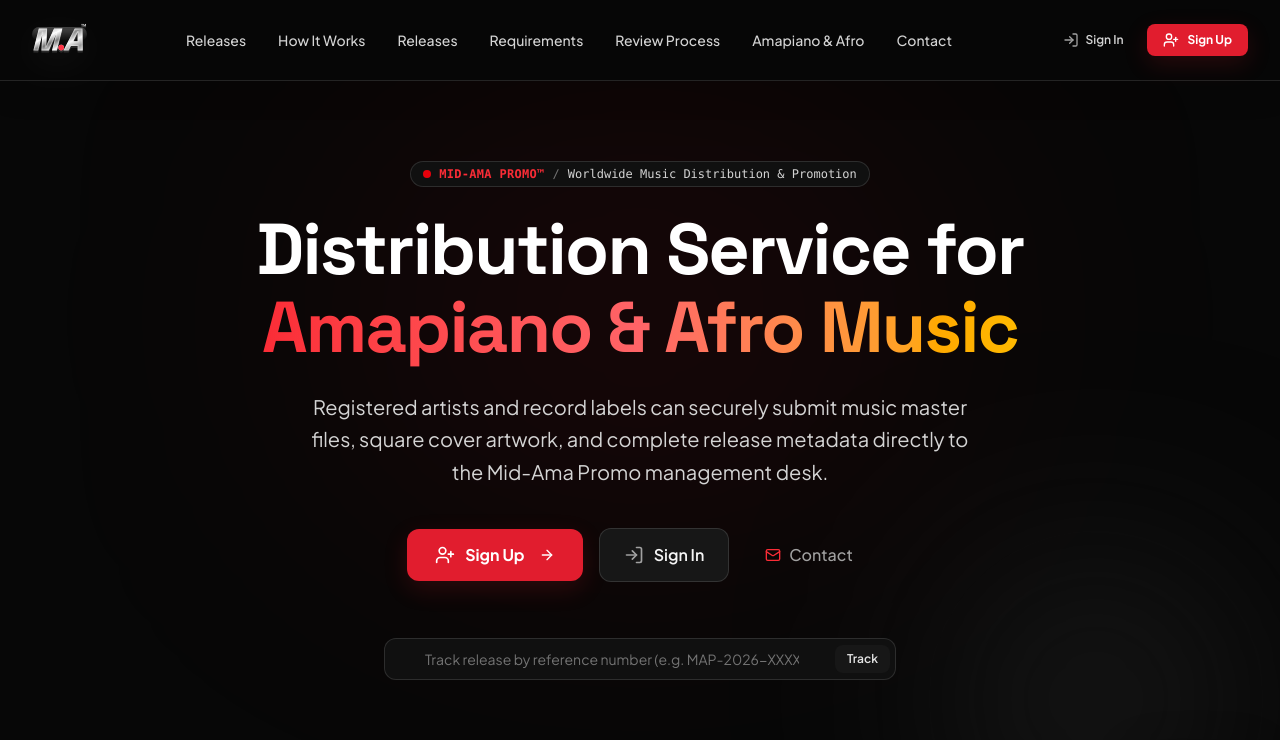
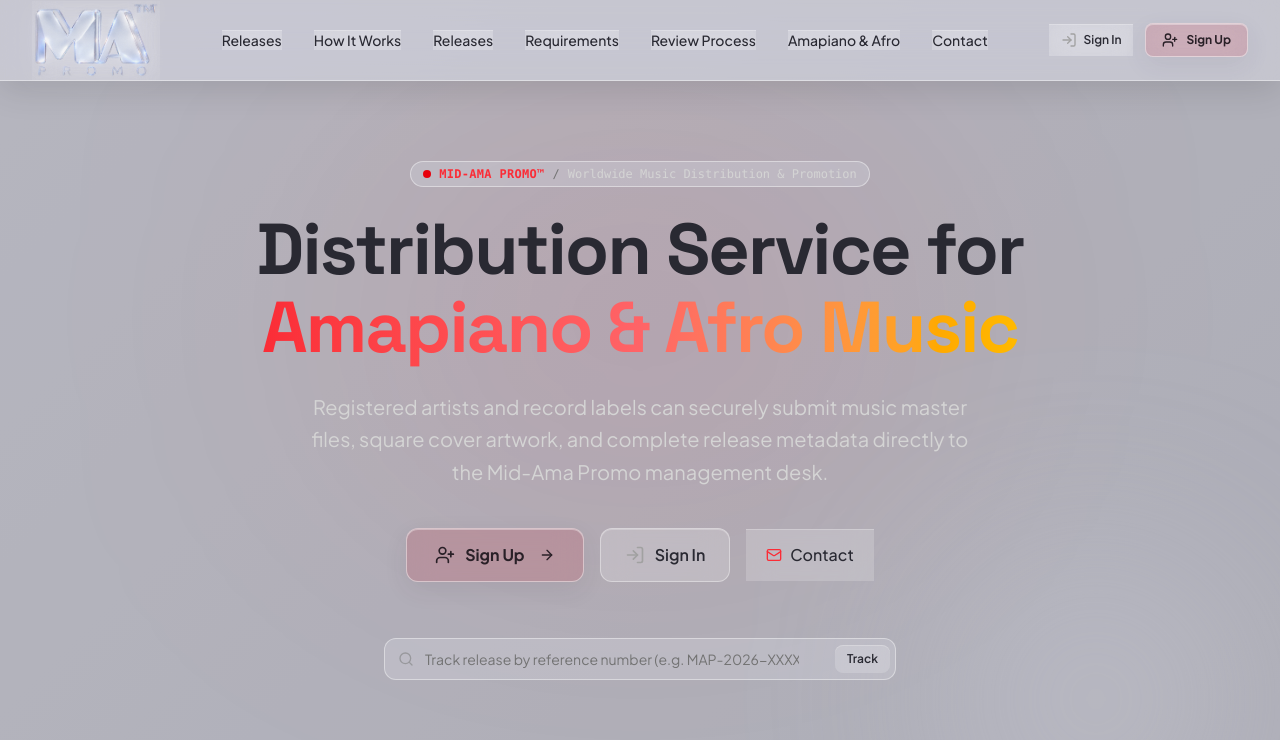
Before and after one commit to midama-promo/mid-ama-promo, a React (Vite) app: page / in a window 1280 px wide. Shown: the top 740 px of the page. Built offline with nearby package versions, Linux system fonts and the light colour scheme; no server answers.

Commit message:
logo and theme change

```diff
--- a/src/components/common/Logo.tsx
+++ b/src/components/common/Logo.tsx
@@ -7,14 +7,14 @@ interface LogoProps {
   onClick?: () => void;
 }
 
-/** Transparent, glass-effect M.A™ wordmark. Kept as the shared logo component so every portal uses the same identity. */
+/** Shared translucent glass logo. Keeps the existing component API and click behavior. */
 export const Logo: React.FC<LogoProps> = ({ size = 'md', showTagline = false, className = '', onClick }) => {
-  const sizes = { sm: 'text-2xl', md: 'text-3xl', lg: 'text-4xl', xl: 'text-5xl' };
+  const sizes = { sm: 'w-24', md: 'w-32', lg: 'w-40', xl: 'w-52' };
   return (
     <div onClick={onClick} role={onClick ? 'button' : undefined} tabIndex={onClick ? 0 : undefined}
       onKeyDown={onClick ? (e) => { if (e.key === 'Enter' || e.key === ' ') onClick(); } : undefined}
       className={`ma-wordmark inline-flex flex-col select-none ${onClick ? 'cursor-pointer' : ''} ${className}`} aria-label="Mid-Ama Promo">
-      <span className={`ma-glass-type ${sizes[size]}`}><span>M</span><i>.</i><span>A</span><sup>™</sup></span>
+      <img src="/mid-ama-promo-logo.png" alt="M.A™ Promo" className={`ma-logo-image ${sizes[size]}`} />
       {showTagline && <span className="ma-wordmark-tagline">INDEPENDENT MUSIC. WORLDWIDE REACH.</span>}
     </div>
   );
--- a/src/components/common/MidAmaLogo.tsx
+++ b/src/components/common/MidAmaLogo.tsx
@@ -2,12 +2,11 @@ import React from 'react';
 
 interface MidAmaLogoProps { className?: string; size?: 'sm' | 'md' | 'lg' | 'xl'; variant?: 'badge' | 'full' | 'icon'; showSubtitle?: boolean; }
 
-/** Compatibility wrapper: preserves the existing component API while replacing the legacy badge. */
+/** Compatibility wrapper: keeps existing props while using the new translucent glass logo. */
 export const MidAmaLogo: React.FC<MidAmaLogoProps> = ({ className = '', size = 'md', variant = 'badge', showSubtitle = false }) => {
-  const sizes = { sm: 'text-xl', md: 'text-3xl', lg: 'text-5xl', xl: 'text-7xl' };
+  const sizes = { sm: 'w-24', md: 'w-32', lg: 'w-40', xl: 'w-52' };
   return <div className={`ma-glass-mark ${variant === 'full' ? 'ma-glass-mark-full' : ''} ${className}`}>
-    <span className={`ma-glass-type ${sizes[size]}`}><span>M</span><i>.</i><span>A</span><sup>™</sup></span>
-    {variant === 'full' && <span className="ma-glass-caption">MID-AMA PROMO</span>}
+    <img src="/mid-ama-promo-logo.png" alt="M.A™ Promo" className={`ma-logo-image ${sizes[size]} ${variant === 'icon' ? 'ma-logo-icon' : ''}`} />
     {showSubtitle && <span className="ma-glass-caption">MIDNIGHT-AMAPIANO DISTRIBUTION</span>}
   </div>;
 };
--- a/src/index.css
+++ b/src/index.css
@@ -79,11 +79,11 @@
 }
 
 /* ===== MID-AMA PROMO: full visual system refresh ===== */
-:root { --ma-bg:#070707; --ma-surface:#101010; --ma-surface-2:#171717; --ma-text:#f7f7f7; --ma-muted:#a3a3a3; --ma-border:rgba(255,255,255,.12); --ma-red:#e11d2e; --ma-red-hot:#ff3345; --ma-glass:rgba(255,255,255,.055); }
+:root { --ma-bg:#85858d; --ma-surface:rgba(224,224,230,.70); --ma-surface-2:rgba(205,205,214,.58); --ma-text:#202027; --ma-muted:#555660; --ma-border:rgba(255,255,255,.42); --ma-red:#c64a58; --ma-red-hot:#dc6571; --ma-glass:rgba(255,255,255,.18); }
 html, body, #root { min-height:100%; }
-html { background:var(--ma-bg); }
-body { background:var(--ma-bg); color:var(--ma-text); transition:background-color .45s ease,color .45s ease; }
-body::before { content:""; position:fixed; inset:0; z-index:-1; pointer-events:none; opacity:.14; background-image:radial-gradient(rgba(255,255,255,.19) .6px,transparent .6px); background-size:5px 5px; mask-image:linear-gradient(to bottom,black,transparent 80%); }
+html { background:var(--ma-bg); color-scheme:light; }
+body { background:linear-gradient(135deg,#a4a4ad 0%,#85858f 48%,#b4b4bc 100%); color:var(--ma-text); transition:background-color .45s ease,color .45s ease; }
+body::before { content:""; position:fixed; inset:0; z-index:-1; pointer-events:none; opacity:.11; background-image:radial-gradient(rgba(255,255,255,.5) .6px,transparent .6px); background-size:5px 5px; mask-image:linear-gradient(to bottom,black,transparent 80%); }
 ::selection { background:#e11d2e; color:white; }
 
 /* Glass M.A™ identity — transparent background, no legacy logo image */
@@ -95,22 +95,22 @@ body::before { content:""; position:fixed; inset:0; z-index:-1; pointer-events:n
 .ma-wordmark-tagline,.ma-glass-caption { color:var(--ma-muted); font-size:9px; letter-spacing:.24em; font-weight:800; }
 .ma-glass-mark { display:inline-flex; flex-direction:column; align-items:center; justify-content:center; gap:.55rem; background:transparent!important; }
 .ma-glass-mark-full { align-items:flex-start; }
-.ma-theme-toggle { position:fixed; z-index:100; right:18px; bottom:18px; display:flex; align-items:center; gap:8px; padding:11px 14px; border:1px solid var(--ma-border); border-radius:999px; background:rgba(15,15,15,.78); color:#fff; box-shadow:0 12px 40px rgba(0,0,0,.3); backdrop-filter:blur(18px); -webkit-backdrop-filter:blur(18px); font:800 10px/1 system-ui,sans-serif; letter-spacing:.12em; cursor:pointer; transition:transform .25s ease,background .25s ease,border-color .25s ease; }
-.ma-theme-toggle:hover { transform:translateY(-3px); border-color:rgba(225,29,46,.75); background:rgba(225,29,46,.9); }
+.ma-theme-toggle { position:fixed; z-index:100; right:18px; bottom:18px; display:flex; align-items:center; gap:8px; padding:11px 14px; border:1px solid var(--ma-border); border-radius:999px; background:rgba(240,240,245,.20); color:#292932; box-shadow:0 12px 40px rgba(0,0,0,.3); backdrop-filter:blur(18px); -webkit-backdrop-filter:blur(18px); font:800 10px/1 system-ui,sans-serif; letter-spacing:.12em; cursor:pointer; transition:transform .25s ease,background .25s ease,border-color .25s ease; }
+.ma-theme-toggle:hover { transform:translateY(-3px); border-color:rgba(225,29,46,.75); background:rgba(198,74,88,.28); }
 
 /* Broad public + dashboard design language */
-header.sticky, header[class*="sticky"] { background:rgba(7,7,7,.78)!important; border-color:var(--ma-border)!important; backdrop-filter:blur(22px) saturate(150%); -webkit-backdrop-filter:blur(22px) saturate(150%); box-shadow:0 8px 35px rgba(0,0,0,.12); }
+header.sticky, header[class*="sticky"] { background:rgba(220,220,228,.48)!important; border-color:var(--ma-border)!important; backdrop-filter:blur(22px) saturate(150%); -webkit-backdrop-filter:blur(22px) saturate(150%); box-shadow:0 8px 35px rgba(0,0,0,.12); }
 button, a, input, select, textarea { transition-property:color,background-color,border-color,box-shadow,transform,opacity; transition-duration:.25s; }
 button:focus-visible, a:focus-visible, input:focus-visible, select:focus-visible, textarea:focus-visible { outline:2px solid var(--ma-red-hot)!important; outline-offset:3px; }
-button[class*="bg-red-"], a[class*="bg-red-"] { background:var(--ma-red)!important; box-shadow:0 8px 25px rgba(225,29,46,.16); }
-button[class*="bg-red-"]:hover, a[class*="bg-red-"]:hover { background:var(--ma-red-hot)!important; box-shadow:0 12px 35px rgba(225,29,46,.28); transform:translateY(-2px); }
+button[class*="bg-red-"], a[class*="bg-red-"] { background:rgba(198,74,88,.24)!important; color:#292027!important; border:1px solid rgba(255,255,255,.46)!important; backdrop-filter:blur(14px); -webkit-backdrop-filter:blur(14px); box-shadow:inset 0 1px 0 rgba(255,255,255,.35),0 8px 24px rgba(65,55,70,.08); }
+button[class*="bg-red-"]:hover, a[class*="bg-red-"]:hover { background:rgba(220,101,113,.38)!important; box-shadow:inset 0 1px 0 rgba(255,255,255,.5),0 12px 30px rgba(65,55,70,.13); transform:translateY(-2px); }
 [class*="rounded-xl"], [class*="rounded-2xl"] { transition:border-color .3s ease,box-shadow .35s ease,transform .35s cubic-bezier(.2,.75,.25,1); }
 [class*="rounded-xl"][class*="border"], [class*="rounded-2xl"][class*="border"] { border-color:var(--ma-border); }
 [class*="bg-neutral-950"] { background-color:var(--ma-bg)!important; }
 [class*="bg-neutral-900"] { background-color:var(--ma-surface)!important; }
 [class*="bg-neutral-800"] { background-color:var(--ma-surface-2)!important; }
 [class*="border-neutral-800"], [class*="border-neutral-700"] { border-color:var(--ma-border)!important; }
-input, select, textarea { background-color:rgba(255,255,255,.045)!important; border-color:var(--ma-border)!important; border-radius:12px!important; }
+input, select, textarea { background-color:rgba(255,255,255,.24)!important; border-color:var(--ma-border)!important; border-radius:12px!important; }
 input:hover, select:hover, textarea:hover { border-color:rgba(255,255,255,.3)!important; }
 input:focus, select:focus, textarea:focus { border-color:var(--ma-red-hot)!important; box-shadow:0 0 0 3px rgba(225,29,46,.12)!important; }
 img { transition:filter .35s ease,transform .5s cubic-bezier(.2,.75,.25,1); }
@@ -127,10 +127,10 @@ section { scroll-margin-top:90px; }
 @keyframes ma-line-glow { 0%,100%{opacity:.35;transform:scaleX(.65)} 50%{opacity:1;transform:scaleX(1)} }
 .ma-float { animation:ma-float 6s ease-in-out infinite; }
 .ma-glass-type:hover { filter:drop-shadow(0 0 16px rgba(255,255,255,.2)) drop-shadow(0 0 26px rgba(225,29,46,.18)); }
-.release-showcase { background:radial-gradient(ellipse at 50% 0%,rgba(225,29,46,.13),transparent 54%),linear-gradient(180deg,#080808,#0c0c0c 55%,#080808)!important; }
+.release-showcase { background:radial-gradient(ellipse at 50% 0%,rgba(198,74,88,.12),transparent 54%),linear-gradient(180deg,rgba(232,232,238,.62),rgba(190,190,201,.52) 55%,rgba(225,225,232,.65))!important; }
 .release-showcase::before { content:""; display:block; position:absolute; top:0; left:10%; right:10%; height:1px; background:linear-gradient(90deg,transparent,rgba(255,255,255,.4),rgba(225,29,46,.7),transparent); animation:ma-line-glow 5s ease-in-out infinite; }
 .dsp-pill { backdrop-filter:blur(12px); background:rgba(255,255,255,.045)!important; border-color:rgba(255,255,255,.13)!important; }
-.spotify-frame-wrap { background:linear-gradient(145deg,rgba(255,255,255,.09),rgba(10,10,10,.9))!important; border-color:rgba(255,255,255,.18)!important; backdrop-filter:blur(16px); }
+.spotify-frame-wrap { background:linear-gradient(145deg,rgba(255,255,255,.34),rgba(190,190,202,.28))!important; border-color:rgba(255,255,255,.18)!important; backdrop-filter:blur(16px); }
 
 /* Light theme switch changes the actual app palette, not just the toggle */
 html[data-theme="light"] { --ma-bg:#f4f4f4; --ma-surface:#fff; --ma-surface-2:#e9e9e9; --ma-text:#111; --ma-muted:#666; --ma-border:rgba(0,0,0,.14); color-scheme:light; }
@@ -158,3 +158,13 @@ html[data-theme="light"] .ma-glass-type { background-image:linear-gradient(155de
 html[data-theme="light"] .ma-artist-manifesto { background:linear-gradient(145deg,rgba(255,255,255,.96),rgba(230,230,230,.9)); }
 html[data-theme="light"] .ma-manifesto-copy { background:linear-gradient(135deg,#fff,#eee); }
 html[data-theme="light"] .ma-manifesto-copy h3 { color:#111!important; }
+
+
+/* Soft grey glass theme + subtly tinted transparent controls */
+.ma-logo-image { display:block; height:auto; object-fit:contain; max-width:100%; filter:drop-shadow(0 3px 10px rgba(255,255,255,.18)); }
+.ma-logo-icon { max-width:3.2rem; }
+button, [role="button"], .ma-theme-toggle { backdrop-filter:blur(14px); -webkit-backdrop-filter:blur(14px); }
+button:not([class*="bg-red-"]), a[role="button"], button[class*="bg-white"], button[class*="bg-neutral-"] { background-color:rgba(255,255,255,.19)!important; border-color:rgba(255,255,255,.38)!important; box-shadow:inset 0 1px 0 rgba(255,255,255,.24); }
+button:not([class*="bg-red-"]):hover, a[role="button"]:hover { background-color:rgba(255,255,255,.32)!important; }
+[class*="bg-neutral-950"], [class*="bg-neutral-900"], [class*="bg-neutral-800"] { background-color:rgba(205,205,215,.42)!important; }
+[class*="text-white"], [class*="text-neutral-100"], [class*="text-neutral-200"] { color:#292932; }
```
Also changed, not shown: public/mid-ama-promo-logo.png, src/assets/images/mid-ama-promo-logo.png.
